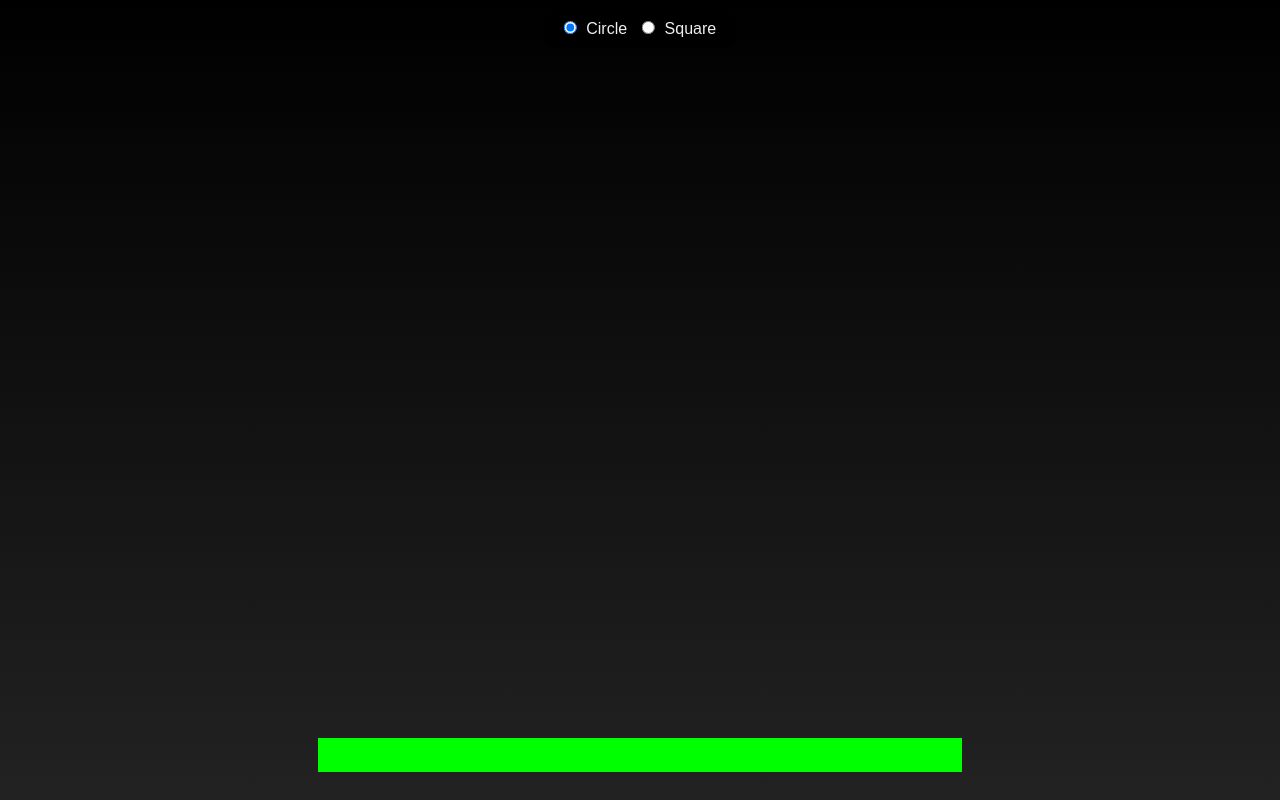
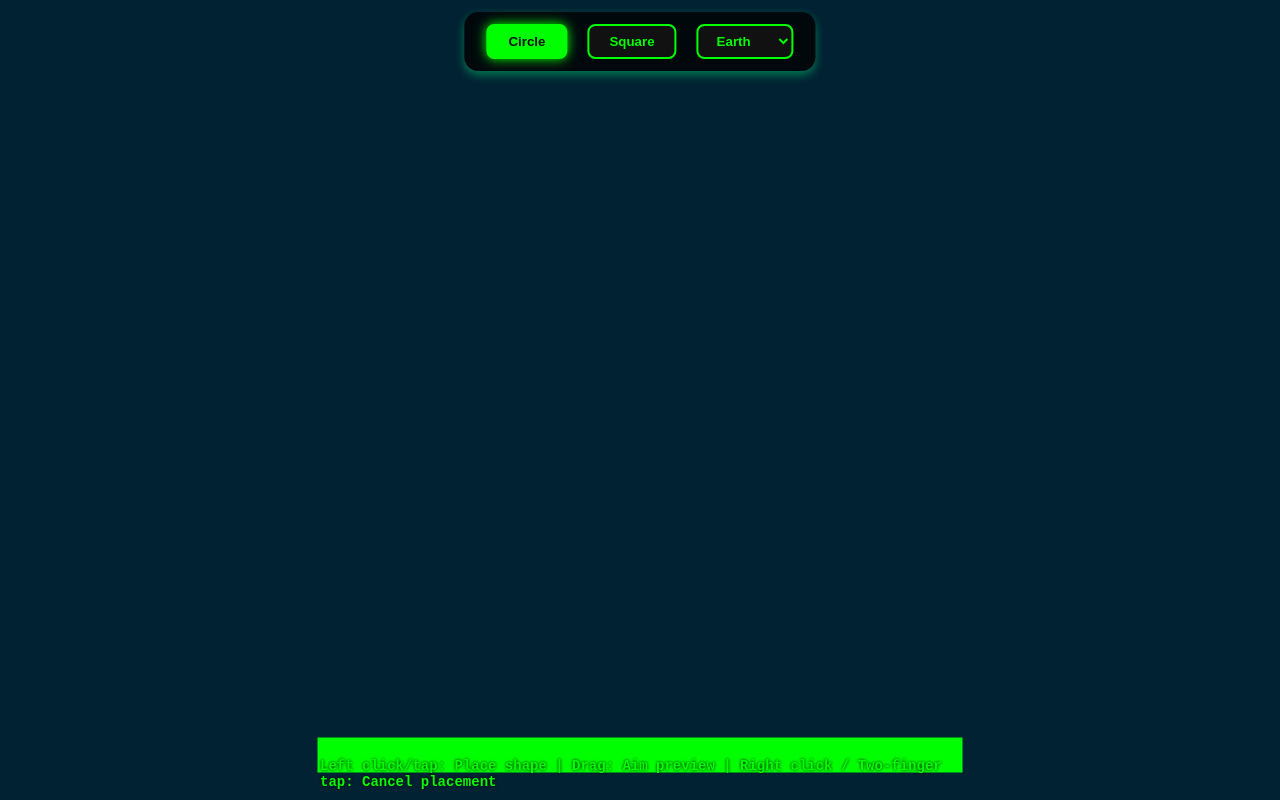
Before and after one commit to GiorgosStrata/tramboline, a plain HTML site: page index.html in a window 1280 px wide. Drawn offline with Linux system fonts and the light colour scheme.

Commit message:
Update index.html

```diff
--- a/index.html
+++ b/index.html
@@ -2,91 +2,197 @@
 <html lang="en">
 <head>
 <meta charset="UTF-8" />
-<meta name="viewport" content="width=device-width, initial-scale=1" />
-<title>Simple Trampoline Physics</title>
+<meta name="viewport" content="width=device-width, initial-scale=1, maximum-scale=1, user-scalable=no" />
+<title>Trampoline Physics Simulator</title>
 <style>
+  /* Reset & base */
   * {
     margin: 0; padding: 0; box-sizing: border-box;
   }
   body, html {
     width: 100%; height: 100%;
-    background: #111;
     overflow: hidden;
+    background: linear-gradient(to top, #001022 0%, #004466 100%);
+    font-family: "Segoe UI", Tahoma, Geneva, Verdana, sans-serif;
     user-select: none;
     touch-action: manipulation;
-    font-family: sans-serif;
     color: #eee;
   }
+
+  /* UI container */
   #ui {
     position: fixed;
-    top: 10px; left: 50%; transform: translateX(-50%);
-    background: rgba(0,0,0,0.7);
-    padding: 10px 20px;
-    border-radius: 12px;
+    top: 12px; left: 50%;
+    transform: translateX(-50%);
+    background: rgba(0, 0, 0, 0.75);
+    border-radius: 14px;
     display: flex;
-    gap: 15px;
-    align-items: center;
-    z-index: 10;
+    gap: 20px;
+    padding: 12px 22px;
+    box-shadow: 0 4px 10px rgba(0, 255, 128, 0.4);
+    z-index: 1000;
+    flex-wrap: wrap;
+    justify-content: center;
   }
-  #ui label {
+
+  /* Shape buttons */
+  .shape-btn {
+    background: #111;
+    border: 2px solid #0f0;
+    border-radius: 8px;
+    color: #0f0;
+    padding: 8px 20px;
     cursor: pointer;
+    font-weight: 600;
+    transition: all 0.25s ease;
+    user-select: none;
   }
-  #ui input[type="radio"] {
-    margin-right: 5px;
+  .shape-btn.selected,
+  .shape-btn:hover {
+    background: #0f0;
+    color: #111;
+    box-shadow: 0 0 12px #0f0;
   }
+
+  /* Planet selector */
+  select {
+    background: #111;
+    color: #0f0;
+    border: 2px solid #0f0;
+    border-radius: 8px;
+    padding: 6px 14px;
+    font-weight: 600;
+    cursor: pointer;
+    user-select: none;
+    transition: all 0.25s ease;
+  }
+  select:hover {
+    background: #0f0;
+    color: #111;
+    box-shadow: 0 0 12px #0f0;
+  }
+
+  /* Canvas styling */
   canvas {
     display: block;
-    background: linear-gradient(to top, #222 0%, #000 100%);
+    width: 100vw;
+    height: 100vh;
+    background: #002233;
+    touch-action: none;
+  }
+
+  /* Info text */
+  #info {
+    position: fixed;
+    bottom: 10px; left: 50%;
+    transform: translateX(-50%);
+    color: #0f0;
+    font-weight: 600;
+    font-size: 14px;
+    font-family: monospace;
+    text-shadow: 0 0 3px black;
+    user-select: none;
+    z-index: 1000;
   }
 </style>
 </head>
 <body>
 
-<div id="ui">
-  <label><input type="radio" name="shape" value="circle" checked /> Circle</label>
-  <label><input type="radio" name="shape" value="square" /> Square</label>
+<div id="ui" aria-label="Controls">
+  <button class="shape-btn selected" data-shape="circle" aria-pressed="true" title="Circle shape">Circle</button>
+  <button class="shape-btn" data-shape="square" aria-pressed="false" title="Square shape">Square</button>
+  <select id="planet-select" aria-label="Select Planet Gravity">
+    <option value="earth" selected>Earth</option>
+    <option value="moon">Moon</option>
+    <option value="jupiter">Jupiter</option>
+  </select>
 </div>
 
-<canvas id="game"></canvas>
+<canvas id="game" role="main" aria-label="Trampoline physics simulation"></canvas>
+<div id="info">Left click/tap: Place shape | Drag: Aim preview | Right click / Two-finger tap: Cancel placement</div>
 
 <script>
 (() => {
   const canvas = document.getElementById('game');
   const ctx = canvas.getContext('2d');
 
-  // Resize canvas full screen
-  function resize() {
-    canvas.width = window.innerWidth;
-    canvas.height = window.innerHeight;
-  }
-  window.addEventListener('resize', resize);
-  resize();
+  // Physics params per planet
+  const gravityMap = {
+    earth: 0.6,
+    moon: 0.1,
+    jupiter: 1.6,
+  };
 
-  // Gravity and physics params
-  const gravity = 0.6;
-  const bounceFactor = 0.7; // energy retained after bounce
-  const trampolineHeight = 30;
-  const trampolineWidthRatio = 0.5; // half screen width
+  // Current physics gravity
+  let gravity = gravityMap.earth;
 
-  // Trampoline position
-  const trampoline = {
-    x: canvas.width / 2,
-    y: canvas.height - trampolineHeight,
-    width: canvas.width * trampolineWidthRatio,
-    height: trampolineHeight,
+  // Trampoline params
+  let trampoline = {
+    x: 0,
+    y: 0,
+    width: 0,
+    height: 30,
+    baseHeight: 30,
+    squash: 0,
+    squashSpeed: 0.3,
   };
 
   // Shapes array
   const shapes = [];
 
-  // Current shape type selected
+  // Currently selected shape
   let currentShape = 'circle';
 
-  // UI shape selector
-  document.querySelectorAll('input[name="shape"]').forEach(radio => {
-    radio.addEventListener('change', e => {
-      currentShape = e.target.value;
+  // Placement preview data
+  let placingShape = null; // {x, y, type}
+  let isPlacing = false;
+
+  // Track pointer position for drag aiming
+  let pointerStart = null;
+  let pointerCurrent = null;
+
+  // Responsive resize
+  function resize() {
+    canvas.width = window.innerWidth;
+    canvas.height = window.innerHeight;
+    trampoline.width = canvas.width * 0.5;
+    trampoline.x = canvas.width / 2;
+    trampoline.y = canvas.height - trampoline.height;
+  }
+  window.addEventListener('resize', resize);
+  resize();
+
+  // Select shape UI handlers
+  const shapeButtons = document.querySelectorAll('.shape-btn');
+  shapeButtons.forEach(btn => {
+    btn.addEventListener('click', () => {
+      shapeButtons.forEach(b => {
+        b.classList.remove('selected');
+        b.setAttribute('aria-pressed', 'false');
+      });
+      btn.classList.add('selected');
+      btn.setAttribute('aria-pressed', 'true');
+      currentShape = btn.dataset.shape;
+      cancelPlacement();
     });
+  });
+
+  // Planet selection UI
+  const planetSelect = document.getElementById('planet-select');
+  planetSelect.addEventListener('change', e => {
+    gravity = gravityMap[e.target.value];
+    // Change background based on planet
+    switch(e.target.value) {
+      case 'earth':
+        document.body.style.background = 'linear-gradient(to top, #001022 0%, #004466 100%)';
+        break;
+      case 'moon':
+        document.body.style.background = 'linear-gradient(to top, #222 0%, #888 100%)';
+        break;
+      case 'jupiter':
+        document.body.style.background = 'linear-gradient(to top, #553311 0%, #aa7744 100%)';
+        break;
+    }
   });
 
   // Shape class
@@ -94,112 +200,191 @@
     constructor(x, y, type) {
       this.x = x;
       this.y = y;
-      this.vx = (Math.random() - 0.5) * 4; // random horizontal speed
+      this.type = type;
+      this.size = 40;
+      this.mass = 1; // could expand later
+      this.vx = (Math.random() - 0.5) * 4;
       this.vy = 0;
-      this.size = 40;
-      this.type = type;
       this.color = type === 'circle' ? '#4caf50' : '#2196f3';
     }
 
     update() {
-      // Gravity
+      // Apply gravity
       this.vy += gravity;
 
       // Move
       this.x += this.vx;
       this.y += this.vy;
 
-      // Bounce off floor
-      if (this.y + this.size/2 > canvas.height) {
-        this.y = canvas.height - this.size/2;
-        this.vy = -this.vy * bounceFactor;
+      // Collide with walls
+      if(this.x - this.size/2 < 0) {
+        this.x = this.size/2;
+        this.vx = -this.vx * 0.7;
+      }
+      if(this.x + this.size/2 > canvas.width) {
+        this.x = canvas.width - this.size/2;
+        this.vx = -this.vx * 0.7;
       }
 
-      // Bounce off walls
-      if (this.x - this.size/2 < 0) {
-        this.x = this.size/2;
-        this.vx = -this.vx * bounceFactor;
-      }
-      if (this.x + this.size/2 > canvas.width) {
-        this.x = canvas.width - this.size/2;
-        this.vx = -this.vx * bounceFactor;
+      // Floor collision
+      if(this.y + this.size/2 > canvas.height) {
+        this.y = canvas.height - this.size/2;
+        this.vy = -this.vy * 0.7;
+        triggerTrampolineSquash();
       }
 
-      // Bounce off trampoline (simple AABB collision)
-      if (
-        this.x > trampoline.x - trampoline.width / 2 &&
-        this.x < trampoline.x + trampoline.width / 2 &&
+      // Trampoline collision (AABB + circle approximation)
+      if(
+        this.x > trampoline.x - trampoline.width/2 &&
+        this.x < trampoline.x + trampoline.width/2 &&
         this.y + this.size/2 > trampoline.y - trampoline.height &&
         this.y + this.size/2 < trampoline.y &&
-        this.vy > 0 // falling down
+        this.vy > 0
       ) {
         this.y = trampoline.y - trampoline.height - this.size/2;
-        this.vy = -this.vy * 1.2; // trampoline gives extra bounce!
+        this.vy = -this.vy * 1.3; // extra bounce from trampoline
+        triggerTrampolineSquash();
       }
     }
 
     draw() {
       ctx.fillStyle = this.color;
       ctx.beginPath();
-      if (this.type === 'circle') {
-        ctx.arc(this.x, this.y, this.size / 2, 0, Math.PI * 2);
-      } else if (this.type === 'square') {
-        ctx.rect(this.x - this.size / 2, this.y - this.size / 2, this.size, this.size);
+      if(this.type === 'circle') {
+        ctx.arc(this.x, this.y, this.size/2, 0, Math.PI * 2);
+      } else if(this.type === 'square') {
+        ctx.rect(this.x - this.size/2, this.y - this.size/2, this.size, this.size);
       }
       ctx.fill();
     }
   }
 
-  // Draw trampoline
+  // Trigger trampoline squash animation
+  function triggerTrampolineSquash() {
+    trampoline.squash = 1;
+  }
+
+  // Draw trampoline with squash effect
   function drawTrampoline() {
+    const squashAmount = Math.min(trampoline.squash, 1);
+    const squashedHeight = trampoline.baseHeight * (1 - 0.5 * squashAmount);
+    const squashedY = trampoline.y + (trampoline.baseHeight - squashedHeight);
+
+    // Draw trampoline base
     ctx.fillStyle = '#00ff00';
     ctx.strokeStyle = '#0f0';
-    ctx.lineWidth = 4;
+    ctx.lineWidth = 5;
     ctx.beginPath();
     ctx.rect(
-      trampoline.x - trampoline.width / 2,
-      trampoline.y - trampoline.height,
+      trampoline.x - trampoline.width/2,
+      squashedY - squashedHeight,
       trampoline.width,
-      trampoline.height
+      squashedHeight
     );
     ctx.fill();
     ctx.stroke();
+
+    // Reduce squash amount for smooth animation
+    trampoline.squash -= trampoline.squashSpeed;
+    if(trampoline.squash < 0) trampoline.squash = 0;
   }
 
-  // Main loop
+  // Draw shape preview during placement
+  function drawPreview() {
+    if(!placingShape) return;
+    const {x, y, type} = placingShape;
+    ctx.save();
+    ctx.globalAlpha = 0.6;
+    ctx.fillStyle = type === 'circle' ? '#4caf50' : '#2196f3';
+    ctx.beginPath();
+    if(type === 'circle') {
+      ctx.arc(x, y, 20, 0, Math.PI*2);
+    } else {
+      ctx.rect(x - 20, y - 20, 40, 40);
+    }
+    ctx.fill();
+    ctx.restore();
+  }
+
+  // Clear placement preview & reset
+  function cancelPlacement() {
+    placingShape = null;
+    isPlacing = false;
+    pointerStart = null;
+    pointerCurrent = null;
+  }
+
+  // Game loop
   function loop() {
     ctx.clearRect(0, 0, canvas.width, canvas.height);
 
+    // Background gradient depending on planet
+    // (Handled by body background)
+
     drawTrampoline();
 
-    shapes.forEach(shape => {
-      shape.update();
-      shape.draw();
+    shapes.forEach(s => {
+      s.update();
+      s.draw();
     });
+
+    drawPreview();
 
     requestAnimationFrame(loop);
   }
 
   loop();
 
-  // Spawn shape on click/tap
-  function spawnShape(x, y) {
-    shapes.push(new Shape(x, y, currentShape));
+  // Handle pointer events for placement
+  function getPointerPos(e) {
+    if(e.touches && e.touches.length) {
+      return {x: e.touches[0].clientX, y: e.touches[0].clientY};
+    }
+    return {x: e.clientX, y: e.clientY};
   }
 
-  // Mouse events
-  canvas.addEventListener('mousedown', e => {
-    spawnShape(e.clientX, e.clientY);
+  canvas.addEventListener('pointerdown', e => {
+    if(e.button === 2) { // Right-click: cancel placement
+      cancelPlacement();
+      return;
+    }
+    e.preventDefault();
+    pointerStart = getPointerPos(e);
+    placingShape = {x: pointerStart.x, y: pointerStart.y, type: currentShape};
+    isPlacing = true;
   });
 
-  // Touch events
+  canvas.addEventListener('pointermove', e => {
+    if(!isPlacing) return;
+    e.preventDefault();
+    pointerCurrent = getPointerPos(e);
+    // Update preview position with current pointer location
+    placingShape.x = pointerCurrent.x;
+    placingShape.y = pointerCurrent.y;
+  });
+
+  canvas.addEventListener('pointerup', e => {
+    if(!isPlacing) return;
+    e.preventDefault();
+    // Place shape at final position
+    shapes.push(new Shape(placingShape.x, placingShape.y, placingShape.type));
+    cancelPlacement();
+  });
+
+  // Cancel placement on right click
+  canvas.addEventListener('contextmenu', e => {
+    e.preventDefault();
+    cancelPlacement();
+  });
+
+  // For mobile two-finger tap cancel
+  let touchCount = 0;
   canvas.addEventListener('touchstart', e => {
-    if (e.touches.length === 1) {
-      const t = e.touches[0];
-      spawnShape(t.clientX, t.clientY);
+    touchCount = e.touches.length;
+    if(touchCount === 2) {
+      cancelPlacement();
     }
   });
-
 })();
 </script>
 
```
